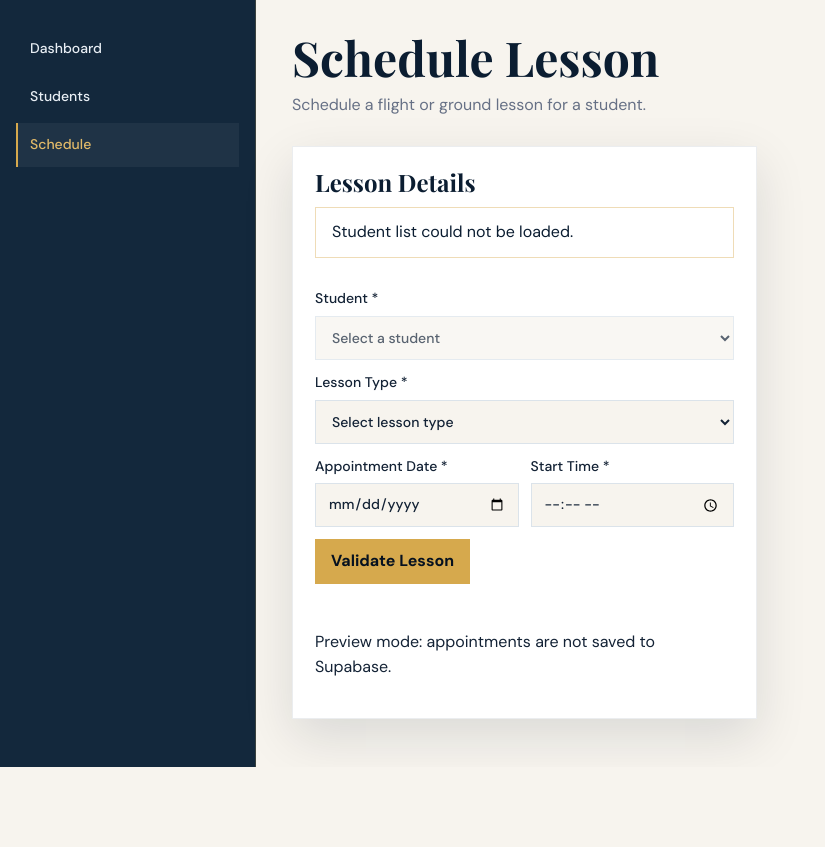
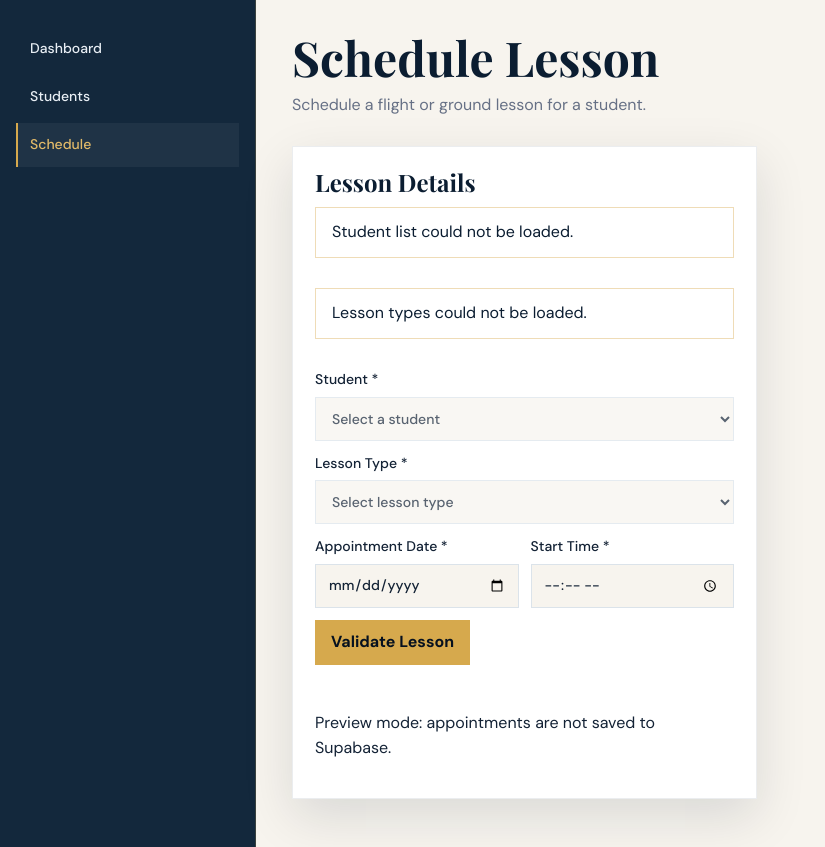
Before and after one commit to marthijensen/aviate-with-isaac, a PHP site: page /schedule in a window 1280 px wide. Shown: the part 81-928 px from the top of the page, without its empty margins (0-825 px from the left). Before the commit the page ends 848 px from the top, so only its background shows below. Run offline with PHP 8.4, Linux system fonts and the light colour scheme; some libraries are stand-ins or nearby versions.

Commit message:
Connect scheduling lesson types to PostgreSQL

```diff
--- a/src/routes.php
+++ b/src/routes.php
@@ -313,6 +313,25 @@ function app_router(): Router
             $studentOptionsError = 'Student list could not be loaded.';
         }
 
+        $lessonOptions = [];
+        $lessonOptionsError = null;
+
+        try {
+            $db = ReadOnlyDatabase::connect();
+
+            $lessonOptions = $db->query(
+                "SELECT DISTINCT TRIM(lesson_type) AS lesson_type
+                FROM public.lessons
+                WHERE lesson_type IS NOT NULL
+                AND TRIM(lesson_type) <> ''
+                ORDER BY lesson_type ASC"
+            )->fetchAll(PDO::FETCH_COLUMN);
+
+        } catch (Throwable $exception) {
+            error_log('Schedule lesson types: ' . $exception->getMessage());
+            $lessonOptionsError = 'Lesson types could not be loaded.';
+        }
+
         render('schedule', [
             'title' => 'Schedule Lesson',
             'fields' => [],
@@ -320,6 +339,8 @@ function app_router(): Router
             'preview' => false,
             'studentOptions' => $studentOptions,
             'studentOptionsError' => $studentOptionsError,
+            'lessonOptions' => $lessonOptions,
+            'lessonOptionsError' => $lessonOptionsError,
         ]);
     });
 
@@ -411,7 +432,33 @@ function app_router(): Router
             $errors[] = 'Student selection could not be verified.';
         }
 
-        if ($studentOptionsError !== null) {
+
+        $lessonOptions = [];
+        $lessonOptionsError = null;
+
+        try {
+            $db = ReadOnlyDatabase::connect();
+
+            $lessonOptions = $db->query(
+                "SELECT DISTINCT TRIM(lesson_type) AS lesson_type
+                FROM public.lessons
+                WHERE lesson_type IS NOT NULL
+                AND TRIM(lesson_type) <> ''
+                ORDER BY lesson_type ASC"
+            )->fetchAll(PDO::FETCH_COLUMN);
+
+            if ($fields['lesson_type'] !== ''
+                && !in_array($fields['lesson_type'], $lessonOptions, true)) {
+                $errors[] = 'Please select a valid lesson type.';
+            }
+
+        } catch (Throwable $exception) {
+            error_log('Schedule lesson types: ' . $exception->getMessage());
+            $lessonOptionsError = 'Lesson types could not be loaded.';
+            $errors[] = 'Lesson type could not be verified.';
+        }
+
+        if ($studentOptionsError !== null || $lessonOptionsError !== null) {
             http_response_code(503);
         } elseif ($errors !== []) {
             http_response_code(422);
@@ -424,6 +471,8 @@ function app_router(): Router
             'preview' => $errors === [],
             'studentOptions' => $studentOptions,
             'studentOptionsError' => $studentOptionsError,
+            'lessonOptions' => $lessonOptions,
+            'lessonOptionsError' => $lessonOptionsError,
         ]);
     });
 
--- a/views/schedule.php
+++ b/views/schedule.php
@@ -16,6 +16,16 @@
         <?php elseif ($studentOptions === []): ?>
             <p class="action-note">
                 No active students are available for scheduling.
+            </p>
+        <?php endif; ?>
+
+        <?php if ($lessonOptionsError !== null): ?>
+            <p class="action-note" role="alert">
+                <?= e($lessonOptionsError) ?>
+            </p>
+        <?php elseif ($lessonOptions === []): ?>
+            <p class="action-note">
+                No lesson types are available for scheduling.
             </p>
         <?php endif; ?>
 
@@ -78,26 +88,29 @@
 
                 <label class="span-2" for="lesson_type">
                     Lesson Type *
+
                     <select
                         class="field-input"
                         id="lesson_type"
                         name="lesson_type"
                         required
+                        <?= ($lessonOptionsError !== null || $lessonOptions === [])
+                            ? 'disabled' : '' ?>
                     >
                         <option value="">Select lesson type</option>
 
-                        <?php foreach ([
-                            'Flight Lesson',
-                            'Ground Lesson',
-                        ] as $type): ?>
+                        <?php foreach ($lessonOptions as $type): ?>
 
-                            <option value="<?= e($type) ?>"
+                            <option
+                                value="<?= e((string) $type) ?>"
                                 <?= ($fields['lesson_type'] ?? '') === $type
-                                    ? 'selected' : '' ?>>
-                                <?= e($type) ?>
+                                    ? 'selected' : '' ?>
+                            >
+                                <?= e((string) $type) ?>
                             </option>
 
                         <?php endforeach; ?>
+
                     </select>
                 </label>
 
```
